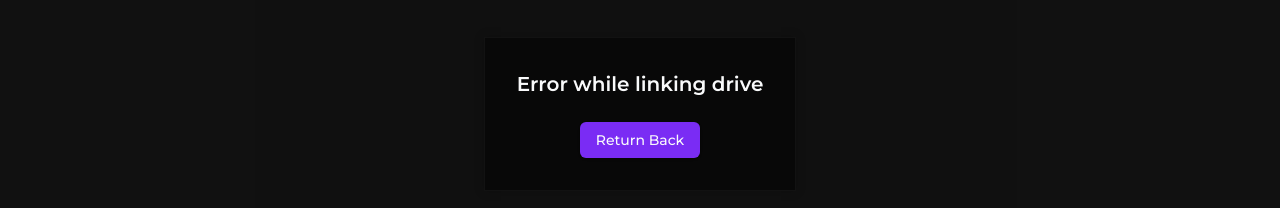
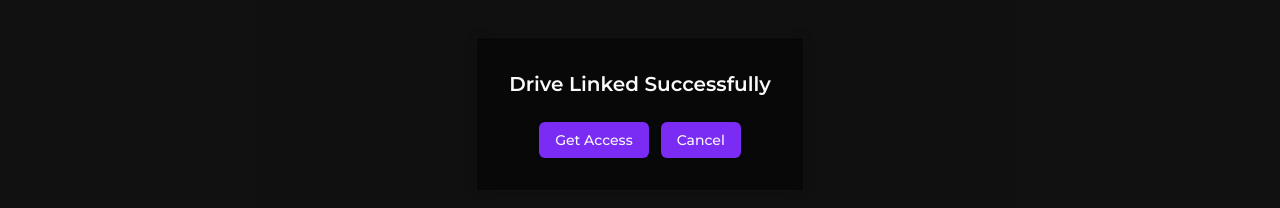
Before and after one commit to ParaSeek/ParaSeek-client, a Next.js app: page /oauth2callback in a window 1280 px wide. Shown: the part 286-494 px from the top of the page. Built offline with nearby package versions, Linux system fonts and the light colour scheme; no server answers.

Commit message:
fixing search params in oauth2callback page

```diff
--- a/src/app/oauth2callback/page.tsx
+++ b/src/app/oauth2callback/page.tsx
@@ -2,28 +2,15 @@
 import { Button } from '@/components/ui/button';
 import { useToast } from '@/hooks/use-toast';
 import Link from 'next/link';
-import { useRouter } from 'next/navigation';
-import React, { useEffect, useState } from 'react'
+import { useRouter, useSearchParams } from 'next/navigation';
+import React from 'react'
 
 const Page = () => {
-  const [url, setUrl] = useState("");
-  useEffect(() => {
-    if (typeof window !== undefined) {
-      setUrl(window.location.href)
-    }
-  }, [])
-
-  // const code = url.substring(36); //for local hosting
-  const code = url.substring(43); //for netlify hosting
-  // const code = url.substring(); //for .com hosting
-  const [error, setError] = useState(true);
+  const searchParams = useSearchParams();
+  const code = searchParams.get("code") || "";
+  const error = searchParams.get("error") || "";
   const { toast } = useToast();
   const router = useRouter();
-  useEffect(() => {
-    if (code.substring(1, 5) == "code") {
-      setError(false)
-    }
-  }, [code])
 
   const handleDriveLink = async () => {
     try {
```
